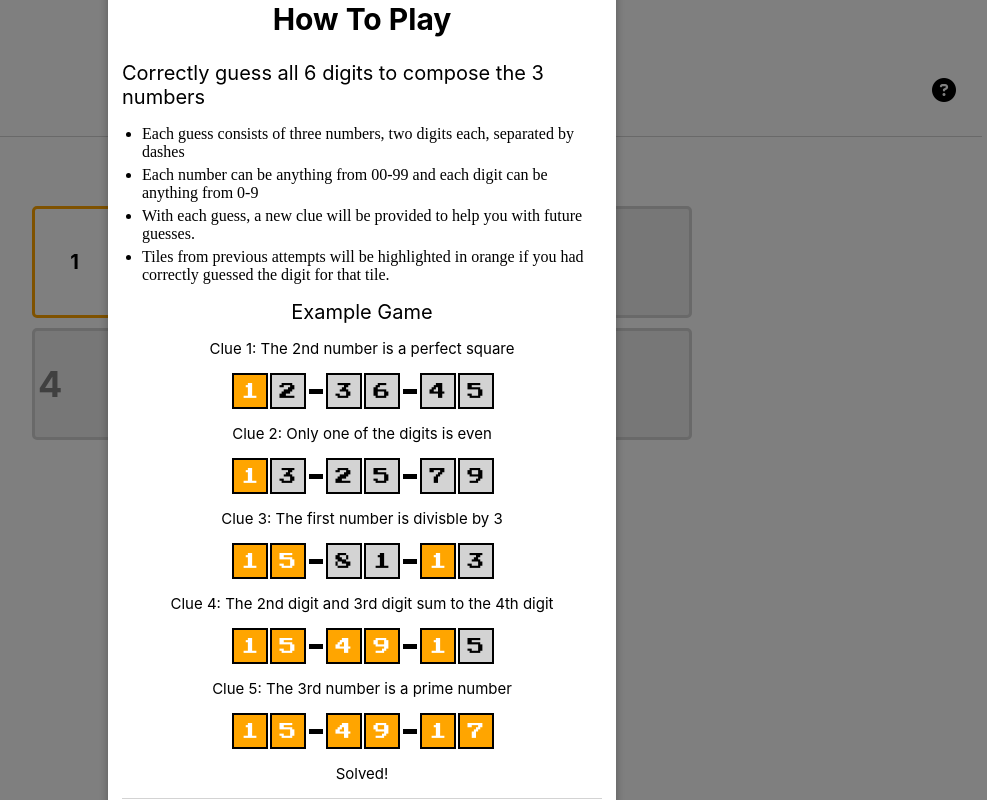
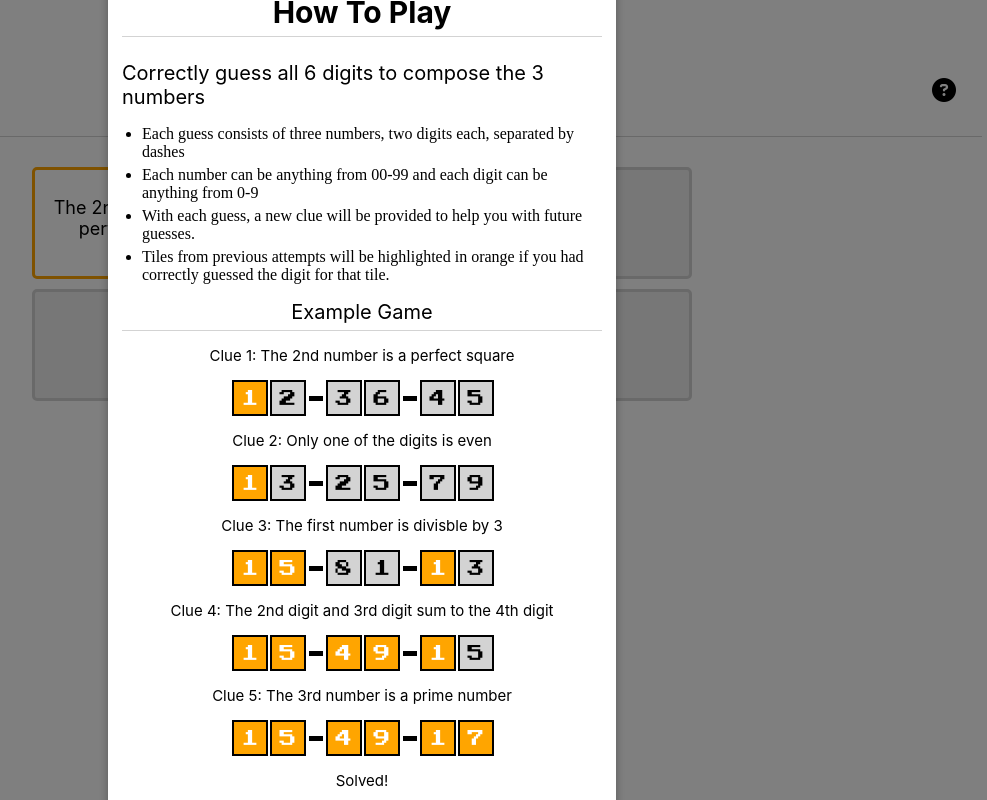
Before and after one commit to MarksGit98/digits, a React (Create React App) app in the folder digits-web/: page / in a window 1280 px wide. Both pictures are taken after a click on the button 1221 px from the left and 91 px from the top of the page. Shown: the top 800 px of the page, without its empty margins (278-1265 px from the left). Built offline with nearby package versions, Linux system fonts and the light colour scheme.

Commit message:
visual updates

```diff
--- a/digits-web/src/screens/GameConcluded.js
+++ b/digits-web/src/screens/GameConcluded.js
@@ -4,12 +4,12 @@ export const GameConcluded = ({ open, handleClick, won, attempts, answer }) => {
   return (
     <div className={`menu-screen ${open ? "open" : "close"}`}>
       <div className="menu-content">
-        <h2 className="center-text">
+        <h2 className="center-text underline">
           {won ? `Congratulations!` : `Nice Try!`}
         </h2>
-        <h3 className="center-text">
+        <h4 className="center-text">
           {won && `You solved the puzzle in ${attempts} attempt(s)!`}
-        </h3>
+        </h4>
         <ExampleRow example={answer} answer={answer} />
         <p className="new-puzzle-info">
           New puzzles are released every night at midnight EST.
--- a/digits-web/src/screens/GameScreen.js
+++ b/digits-web/src/screens/GameScreen.js
@@ -286,10 +286,8 @@ const GameScreen = () => {
     <div className="GameScreen">
       <Header />
       <HelpGuide open={openHelpGuide} handleClick={handleQuestionClick} />
-      <h2>Clues</h2>
       <ClueDisplay clues={clues.slice(0, currentGuess + 1)} />
-      <div>
-        <h2>Guess the Numbers</h2>
+      <div className="guess-block">
         {guess.map((guess, index) => (
           <GuessRow
             key={index}
--- a/digits-web/src/screens/GameScreen.scss
+++ b/digits-web/src/screens/GameScreen.scss
@@ -101,6 +101,13 @@ h3 {
       font-weight: 400;
     }
 
+    h4 {
+      font-size: 18px;
+      font-weight: 400;
+      margin-bottom: 16px;
+      margin-top: 12px;
+    }
+
     .close-button {
       position: absolute;
       top: 5px;
@@ -123,7 +130,7 @@ h3 {
   display: flex;
   flex-direction: row;
   justify-content: center;
-  margin-bottom: 20px;
+  margin-bottom: 21px;
 }
 
 .example-input-container {
@@ -156,6 +163,18 @@ h3 {
     }
   }
 
+  input {
+    height: 40px;
+    width: 40px;
+    text-align: center;
+    padding: 5px;
+    font-size: 28px;
+    font-family: "Press Start 2P", sans-serif;
+
+    &.correct-guess {
+      color: #fff;
+    }
+  }
   &.active {
     border: 3px solid orange;
   }
@@ -171,27 +190,17 @@ h3 {
   border-bottom: 3px solid black;
 }
 
-input {
-  height: 40px;
-  width: 40px;
-  text-align: center;
-  padding: 5px;
-  font-size: 28px;
-  font-family: "Press Start 2P", sans-serif;
-  :disabled {
-    border: 10px solid red;
-  }
-}
-
 .check-guess {
+  margin-top: 8px;
   padding: 10px 20px;
   font-size: 24px;
   border-radius: 5px;
+
   &.active {
     background-color: #333;
     color: #fff;
+    cursor: pointer;
     border: none;
-    cursor: pointer;
   }
 
   &.disabled {
@@ -203,6 +212,7 @@ input {
 }
 
 .clue-display {
+  margin-top: 30px;
   margin-left: auto;
   margin-right: auto;
   width: 660px;
@@ -218,8 +228,6 @@ input {
     color: #000;
     overflow: hidden;
     white-space: nowrap;
-    display: flex;
-    flex-direction: row;
     align-items: center;
 
     &.disabled {
@@ -229,11 +237,11 @@ input {
       text-align: center;
 
       .clue-number {
+        font-size: 36px;
         display: flex;
-
-        font-size: 36px;
-        width: 100%;
-        height: fit-content;
+        justify-content: center;
+        height: 100%;
+        align-items: center;
       }
     }
 
@@ -248,15 +256,13 @@ input {
     }
 
     .clue-number {
-      font-size: 32px;
+      font-size: 36px;
       width: 100%;
       height: fit-content;
     }
 
     .clue-text {
-      font-size: 20px;
-      overflow: hidden;
-      text-overflow: ellipsis;
+      font-size: 18px;
       flex-grow: 1;
       white-space: normal;
       margin-left: 5px;
@@ -264,6 +270,9 @@ input {
   }
 }
 
+.guess-block {
+  margin-top: 30px;
+}
 .number-box {
   display: flex;
   justify-content: center;
@@ -275,16 +284,16 @@ input {
   font-size: 17px;
   font-family: "Press Start 2P", sans-serif;
   margin-left: 2px;
-}
 
-.correct-digit {
-  background-color: orange;
-  color: #fff;
-}
+  &.correct-digit {
+    background-color: orange;
+    color: #fff;
+  }
 
-.incorrect-digit {
-  background-color: lightgray;
-  color: #000;
+  &.incorrect-digit {
+    background-color: lightgray;
+    color: #000;
+  }
 }
 
 .example-separator {
@@ -308,6 +317,11 @@ input {
   color: gray;
 }
 
+.underline {
+  padding-bottom: 6px;
+  border-bottom: 1px solid lightgray;
+}
+
 .center-text {
   text-align: center;
 }
--- a/digits-web/src/screens/HelpGuide.js
+++ b/digits-web/src/screens/HelpGuide.js
@@ -21,14 +21,14 @@ export const HelpGuide = ({ open, handleClick }) => {
   return (
     <div className={`menu-screen ${open ? "open" : "close"}`}>
       <div className="menu-content">
-        <h2 className={"center-text"}>How To Play</h2>
+        <h2 className={"center-text underline"}>How To Play</h2>
         <h3>Correctly guess all 6 digits to compose the 3 numbers</h3>
         <ul className="menu-content-rules">
           {rules.map((rule, index) => (
             <li key={index}>{rule}</li>
           ))}
         </ul>
-        <h3 className="center-text ">Example Game</h3>
+        <h3 className="center-text underline">Example Game</h3>
         <p className="center-text">
           Clue 1: The 2nd number is a perfect square
         </p>
```
